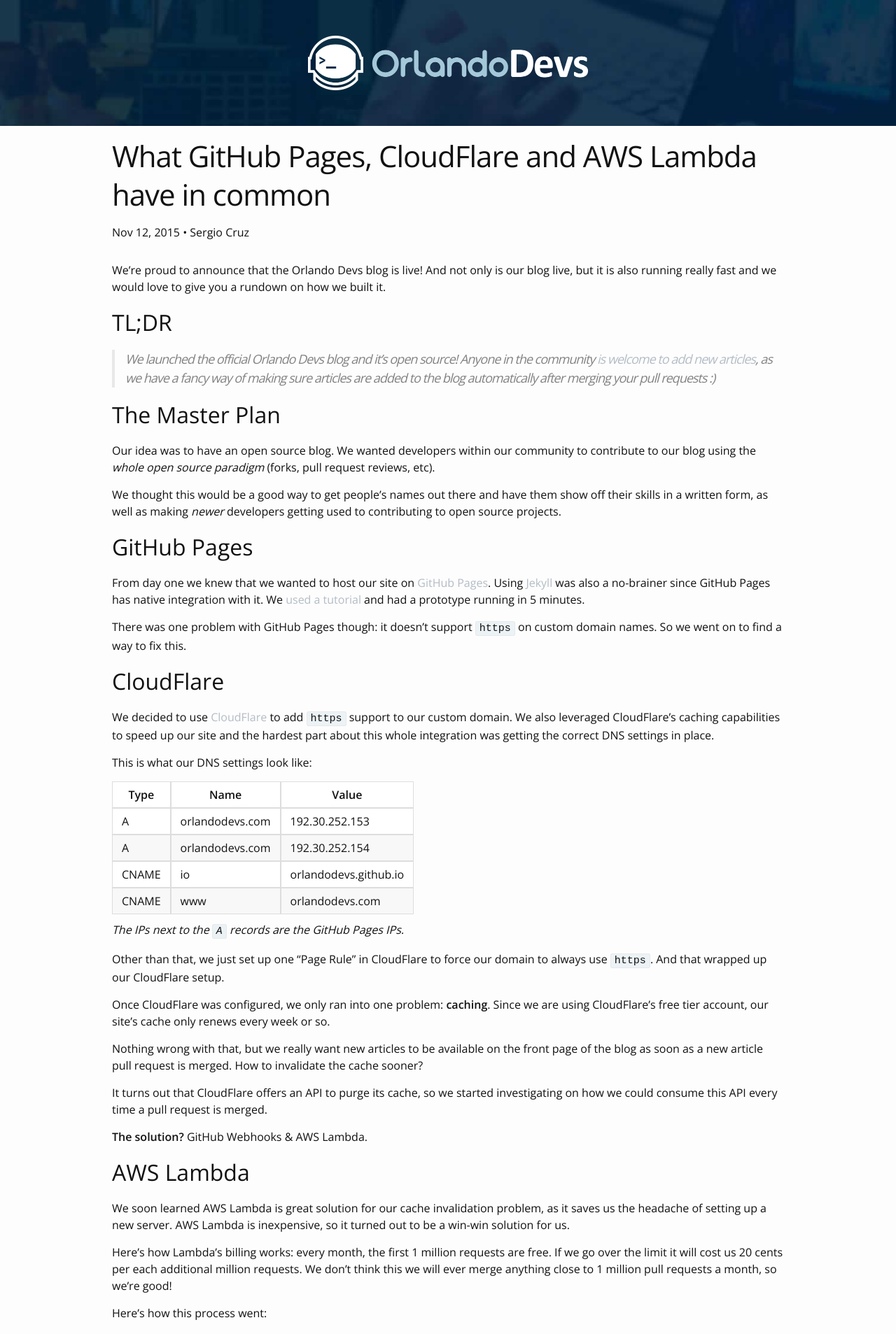
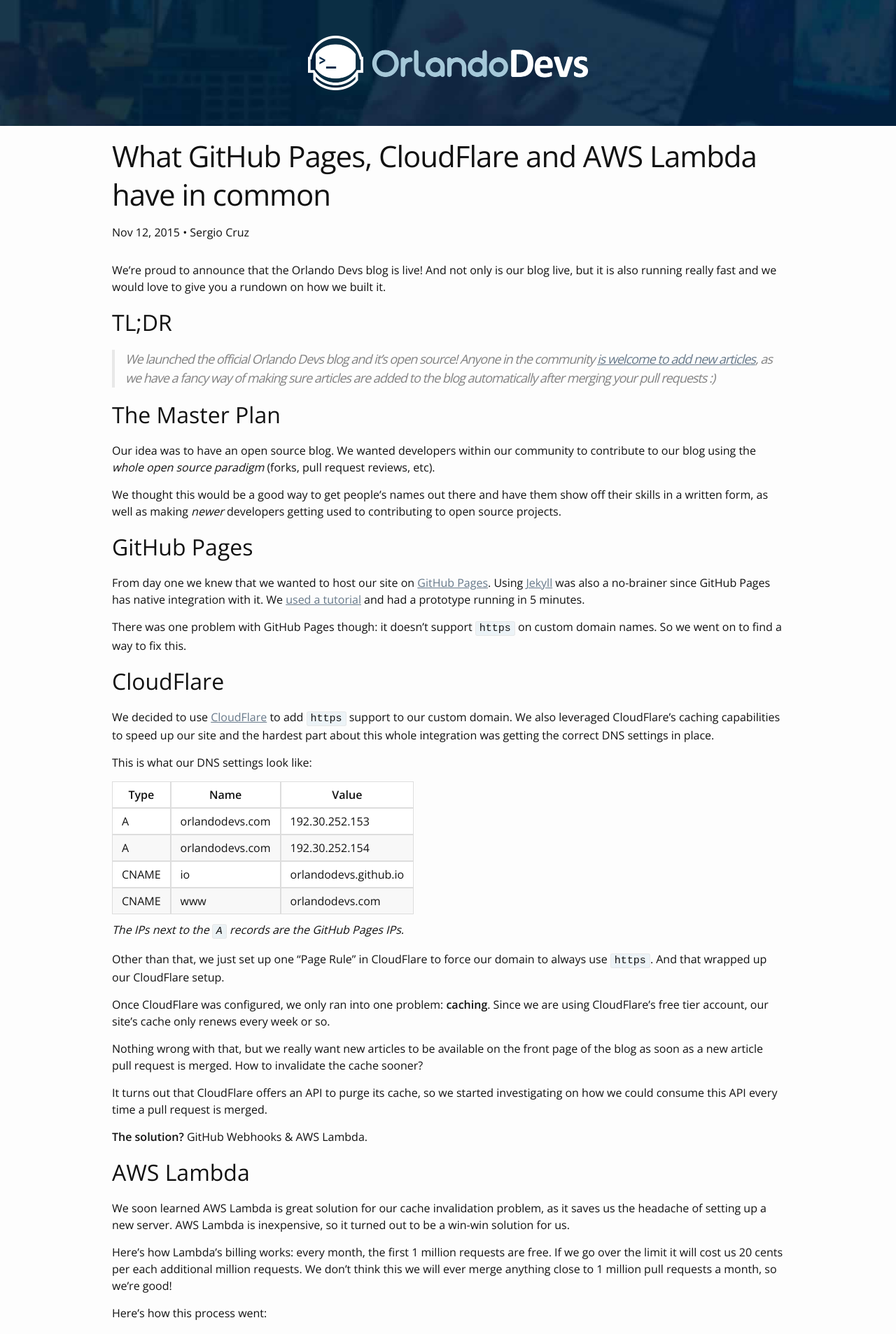
Before and after one commit to OrlandoDevs/orlandodevs.github.io, a Jekyll site: the page built from _posts/2015-11-19-github-pages-cloudfront-aws-lambda.md, in a window 1280 px wide. Shown: the top 1907 px of the page at 70% size. Built offline with Jekyll 4.4.1, drawn with Linux system fonts in a browser that asks for light colours; some of the changed text lies outside the part shown.

Commit message:
Comments, authors and frontend thingies

```diff
--- a/_config.yml
+++ b/_config.yml
@@ -13,6 +13,9 @@
 # Build settings
 markdown: kramdown
 
+kramdown:
+  input: GFM
+
 # Outputting
 permalink:     /blog/:title/
 paginate_path: /page:num
--- a/_data/authors.yml
+++ b/_data/authors.yml
@@ -6,7 +6,10 @@
 
 sergiocruz:
     name: Sergio Cruz
-    bio: Here's a bio for Sergio.
+    bio: > #
+      Sergio is an application developer in Orlando, FL with a huge passion for learning.
+      He also co-organizes a couple of local meetups including OrlandoJS & Orlando Devs.
     url: https://sergiocruz.me
     twitter: hashtagserg
     github: sergiocruz
+    email: hello@sergiocruz.me
--- /dev/null
+++ b/_includes/comments.html
@@ -0,0 +1,17 @@
+{% if page.comments %}
+<div id="disqus_thread"></div>
+<script type="text/javascript">
+  /* * * CONFIGURATION VARIABLES: EDIT BEFORE PASTING INTO YOUR WEBPAGE * * */
+  var disqus_shortname = 'orlandodevs';
+  var disqus_identifier = "{{ site.disqusid }}{{ page.url | replace:'index.html','' }}";
+
+  /* * * DON'T EDIT BELOW THIS LINE * * */
+  (function() {
+    var dsq = document.createElement('script'); dsq.type = 'text/javascript'; dsq.async = true;
+    dsq.src = '//' + disqus_shortname + '.disqus.com/embed.js';
+    (document.getElementsByTagName('head')[0] || document.getElementsByTagName('body')[0]).appendChild(dsq);
+  })();
+</script>
+<noscript>Please enable JavaScript to view the <a href="http://disqus.com/?ref_noscript">comments powered by Disqus.</a></noscript>
+<a href="http://disqus.com" class="dsq-brlink">comments powered by <span class="logo-disqus">Disqus</span></a>
+{% endif %}
--- a/_layouts/default.html
+++ b/_layouts/default.html
@@ -9,6 +9,8 @@
 
     <main class="oc-layout-page">
       {{ content }}
+
+      {% include comments.html %}
     </main>
 
     {% include footer.html %}
--- a/_layouts/post.html
+++ b/_layouts/post.html
@@ -15,23 +15,25 @@
   </article>
 
   {% if author %}
-  <footer class="post-footer">
+  <footer class="post-author">
 
-    {% if author.name %}
-      <div>{{ author.name }}</div>
+    <figure class="post-author-image">
+      <span class="img" style="background-image: url({{ author.email | to_gravatar }})"></span>
+    </figure>
+
+    <div class="post-author-name">
+    {% if author.url %}
+      <a href="{{ author.url }}" target="_blank">{{ author.name }}</a>
+    {% else %}
+      <span>{{ author.name }}</span>
     {% endif %}
+    </div>
 
     {% if author.bio %}
-      <div>{{ author.bio }}</div>
+      <div class="post-author-bio">{{ author.bio }}</div>
     {% endif %}
 
     <ul class="social-media-list">
-
-    {% if author.url %}
-      <li>
-        <a href="{{ author.url }}" target="_blank">{{ author.url }}</a>
-      </li>
-    {% endif %}
 
     {% if author.twitter %}
       <li>
--- /dev/null
+++ b/_plugins/to_gravatar.rb
@@ -0,0 +1,18 @@
+require 'digest/md5'
+
+module Jekyll
+  module GravatarFilter
+    def to_gravatar(input, size=135)
+      "//www.gravatar.com/avatar/#{hash(input)}?s=#{size}"
+    end
+
+    private :hash
+
+    def hash(email)
+      email_address = email ? email.downcase.strip : ''
+      Digest::MD5.hexdigest(email_address)
+    end
+  end
+end
+
+Liquid::Template.register_filter(Jekyll::GravatarFilter)
--- a/_sass/_layout.scss
+++ b/_sass/_layout.scss
@@ -180,6 +180,12 @@
 .oc-layout-page {
   padding: 1rem calc((100% - 960px) / 2);
   min-height: 50vh;
+
+  @include media-query($on-palm) {
+    padding: 10px 15px;
+  }
+
+
 }
 
 .oc-content {
@@ -294,6 +300,10 @@
       }
   }
 
+  a {
+    text-decoration: underline;
+  }
+
   table {
     border-spacing: 0;
     display: block;
@@ -322,5 +332,68 @@
       background-color: #f8f8f8
     }
   }
+}
+
+.post-author {
+  border-top: #EBF2F6 1px solid;
+  margin: 4rem 0 .8rem 0;
+  padding: 2rem 0;
+
+  .post-author-name {
+    font-size: 1.4rem;
+    font-weight: bold;
+    margin: .4rem 0;
+
+    > a {
+      color: #000000;
+
+      &:hover {
+        text-decoration: underline;
+      }
+    }
+  }
+
+  .post-author-bio {
+    color: #828282;
+    line-height: 1.5;
+  }
+
+  .post-author-image {
+    -webkit-box-sizing: border-box;
+    -moz-box-sizing: border-box;
+    box-sizing: border-box;
+    display: block;
+    position: absolute;
+    top: -40px;
+    left: 50%;
+    margin-left: -40px;
+    width: 80px;
+    height: 80px;
+    border-radius: 100%;
+    overflow: hidden;
+    padding: 6px;
+    background: #fff;
+    z-index: 2;
+    box-shadow: #E7EEF2 0 0 0 1px;
+
+    > .img {
+      position: relative;
+      display: block;
+      width: 100%;
+      height: 100%;
+      background-size: cover;
+      background-position: center center;
+      border-radius: 100%;
+    }
+  }
+
+  .social-media-list {
+    margin: .4rem 0;
+
+    > li {
+      display: inline-block;
+      margin-right: 1rem;
+    }
+  }
 
 }
--- a/css/main.scss
+++ b/css/main.scss
@@ -27,7 +27,7 @@
 // Man fuck their variables
 $oc-colors: (
   'primary': #02203C,
-  'primary-light': mix(#02203C, white, 30%),
+  'primary-light': mix(#02203C, white, 60%),
   'secondary': #A5C9D9
 );
 
```
Lines whose indentation alone changed are shown as unchanged.
